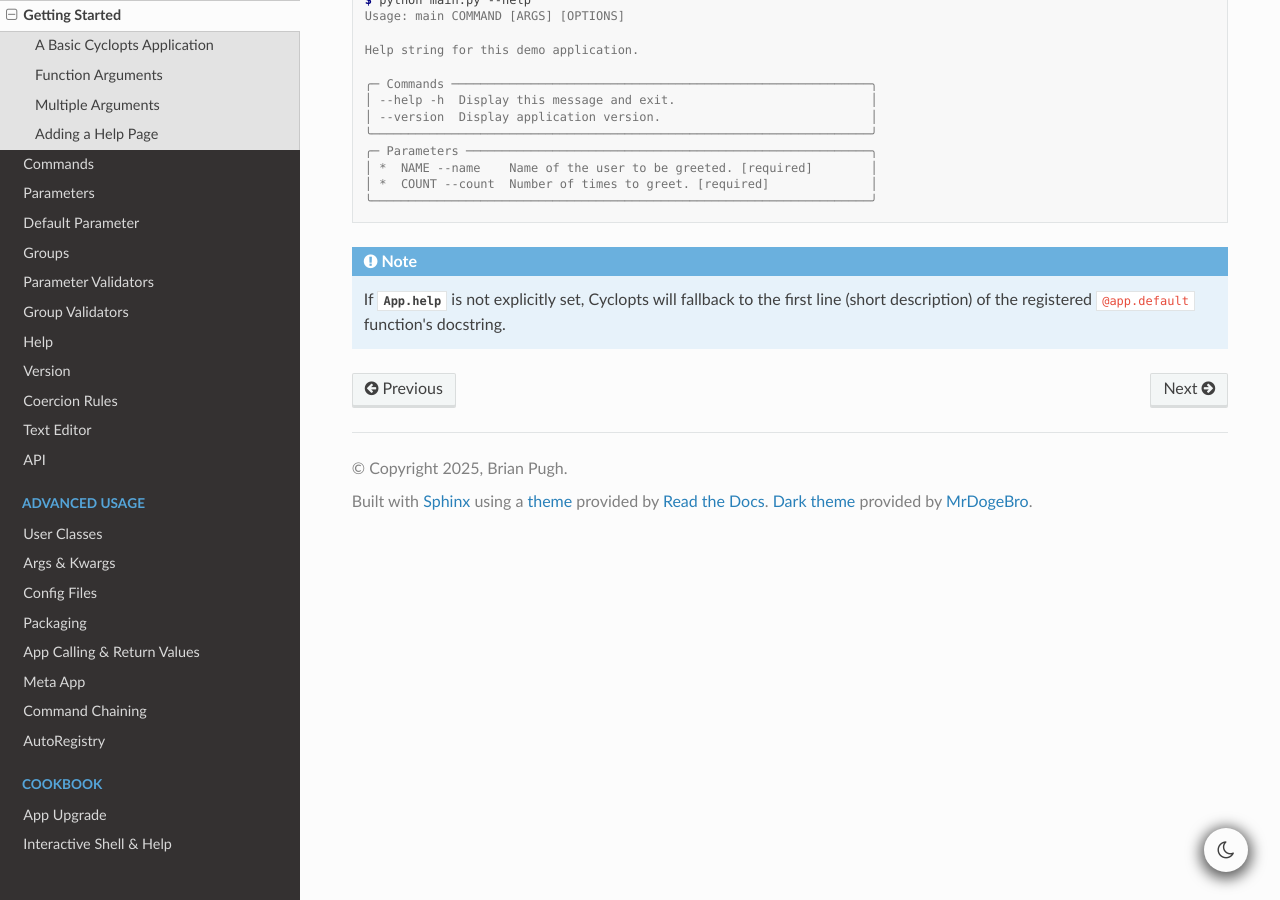
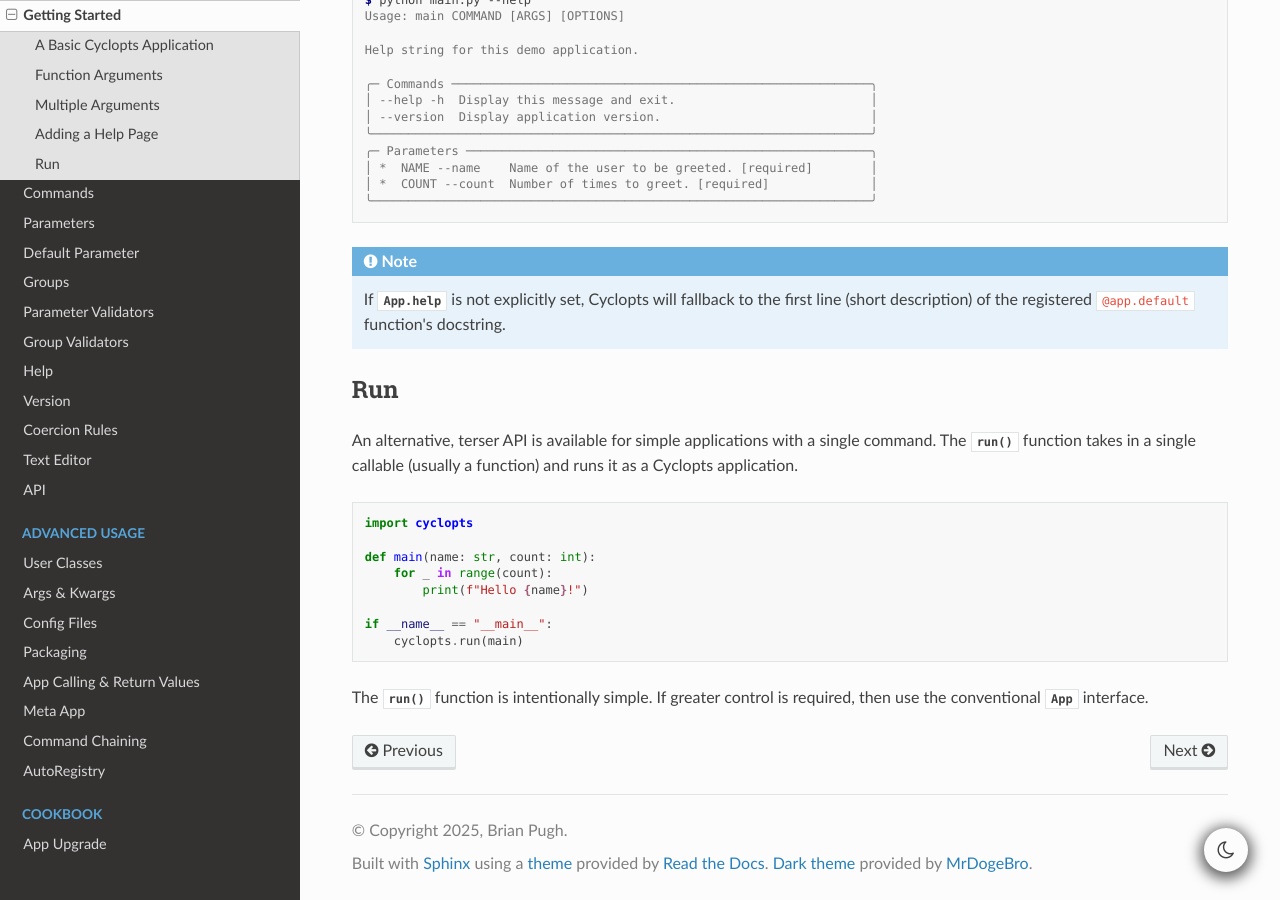
Before and after one commit to BrianPugh/cyclopts, a Sphinx documentation site: the page built from docs/source/getting_started.rst, in a window 1280 px wide and 900 px high, scrolled down 3849 px. Built offline with Sphinx 7.4.7 and the Read the Docs theme 3.1.0, drawn with Linux system fonts in a browser that asks for light colours.

Commit message:
Add cyclopts.run to sphinx docs.

```diff
--- a/docs/source/api.rst
+++ b/docs/source/api.rst
@@ -905,6 +905,8 @@ API
 
 .. autofunction:: cyclopts.edit
 
+.. autofunction:: cyclopts.run
+
 .. _API Validators:
 
 ----------
--- a/docs/source/getting_started.rst
+++ b/docs/source/getting_started.rst
@@ -226,4 +226,25 @@ Cyclopts uses the function's docstring and can interpret ReST, Google, Numpydoc-
    If :attr:`.App.help` is not explicitly set, Cyclopts will fallback to the first line
    (short description) of the registered ``@app.default`` function's docstring.
 
+---
+Run
+---
+An alternative, terser API is available for simple applications with a single command.
+The :func:`.run` function takes in a single callable (usually a function) and runs it
+as a Cyclopts application.
+
+.. code-block:: python
+
+   import cyclopts
+
+   def main(name: str, count: int):
+       for _ in range(count):
+           print(f"Hello {name}!")
+
+   if __name__ == "__main__":
+       cyclopts.run(main)
+
+The :func:`.run` function is intentionally simple. If greater control is required, then use the
+conventional :class:`.App` interface.
+
 .. _checkout the mypy cheatsheet: https://mypy.readthedocs.io/en/latest/cheat_sheet_py3.html
```
Also changed, not shown: 1 other file.
